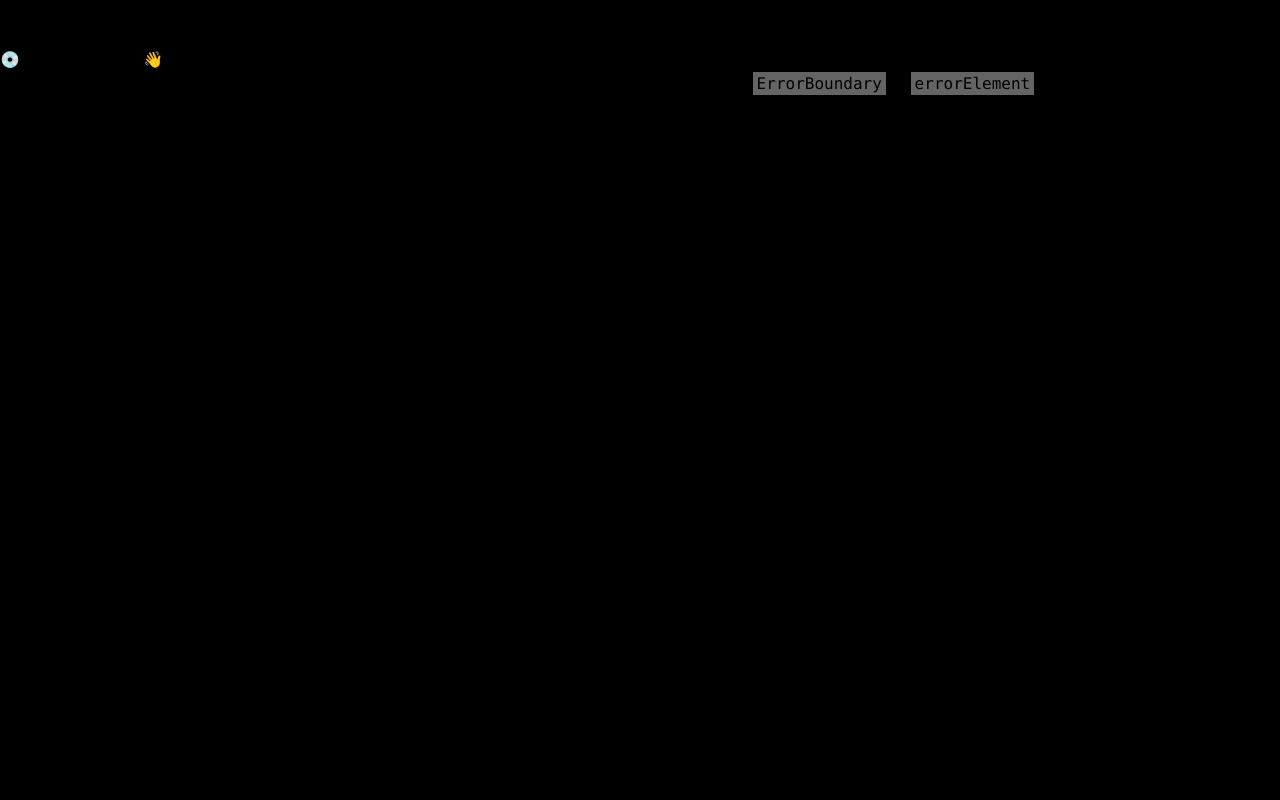
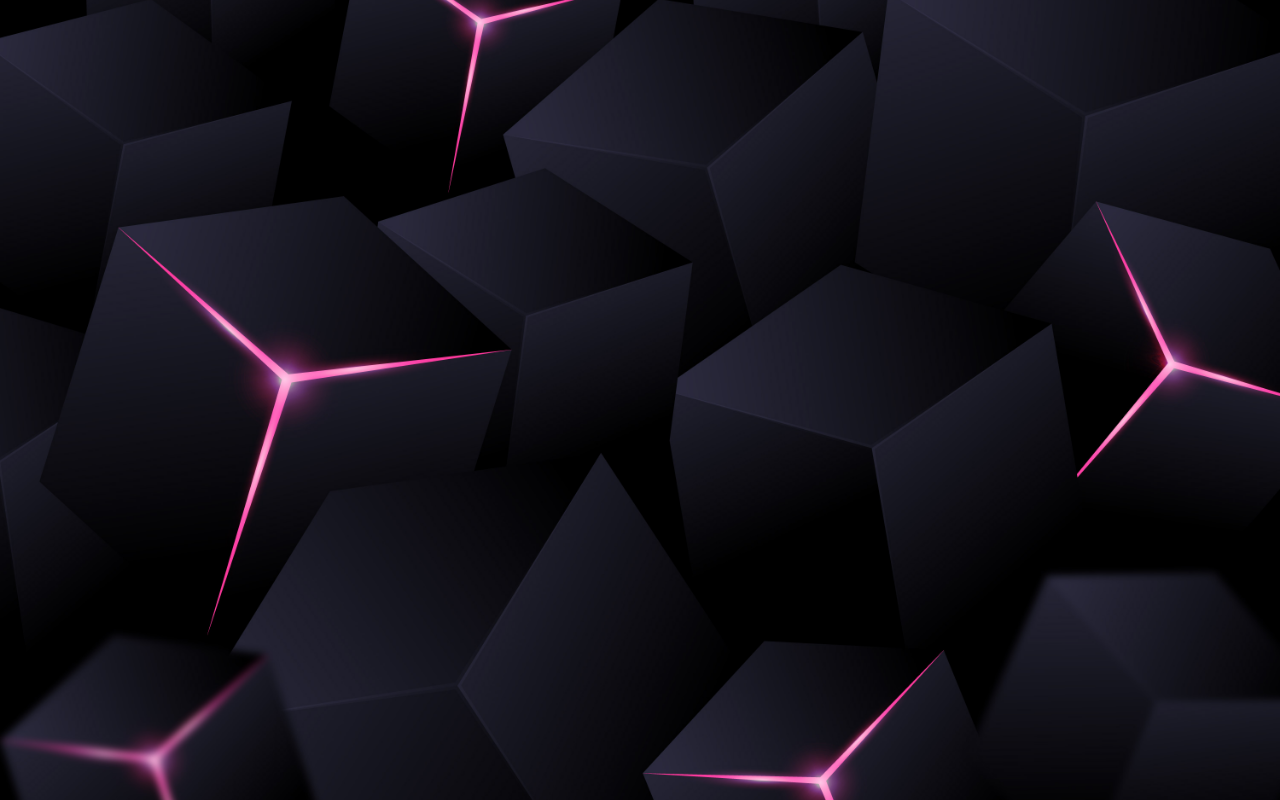
Before and after one commit to itsDonya/CVisionary, a React (Vite) app: page /auth in a window 1280 px wide. Before the commit this address had no page. Built offline with nearby package versions, Linux system fonts and the light colour scheme.

Commit message:
feat(layout): create Auth layout for authentication pages

```diff
--- /dev/null
+++ b/src/features/auth/layouts/Auth.tsx
@@ -0,0 +1,11 @@
+import { Outlet } from "react-router-dom";
+
+const AuthLayout = () => {
+  return (
+    <article className="min-h-screen w-full bg-[url('/src/assets/images/auth-bg.jpg')] bg-cover bg-center flex items-center justify-center p-4">
+      <Outlet />
+    </article>
+  );
+};
+
+export default AuthLayout;
```
Also changed, not shown: src/router/router.tsx (+8 -1 lines).
